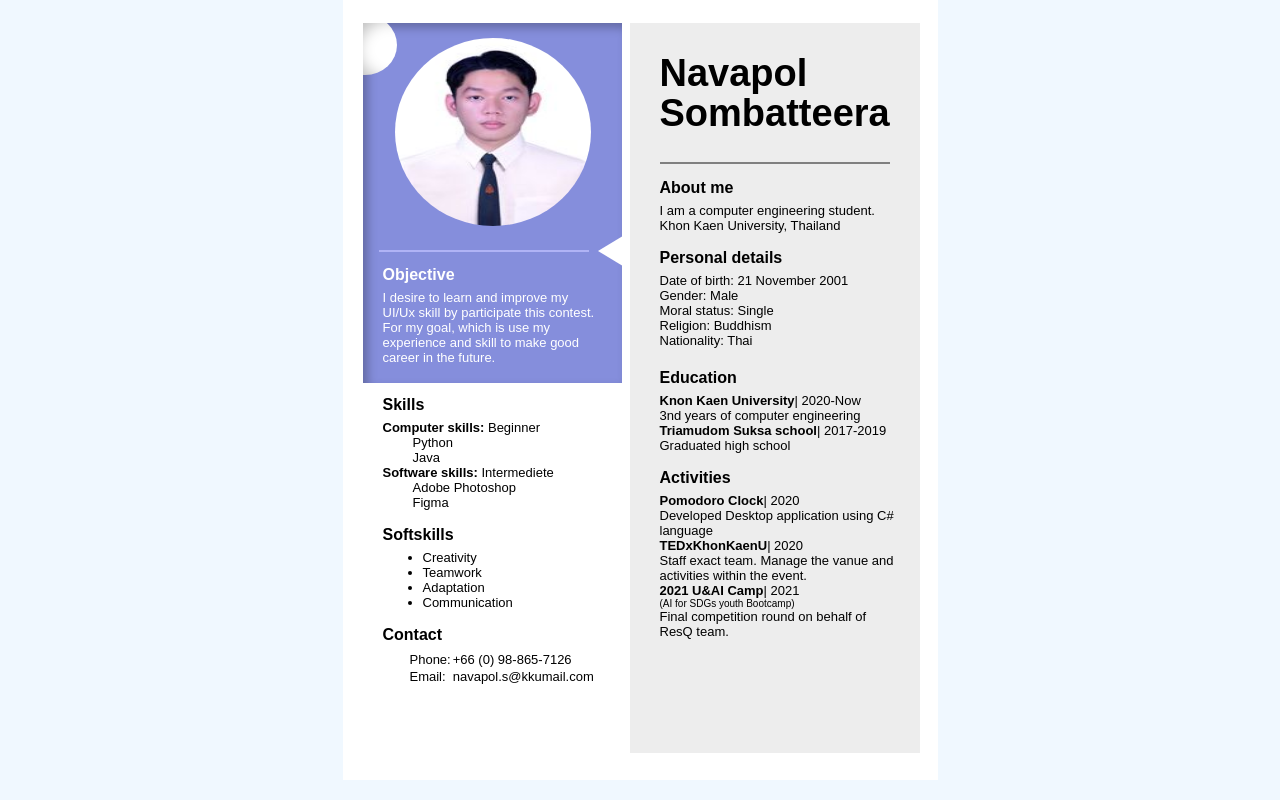
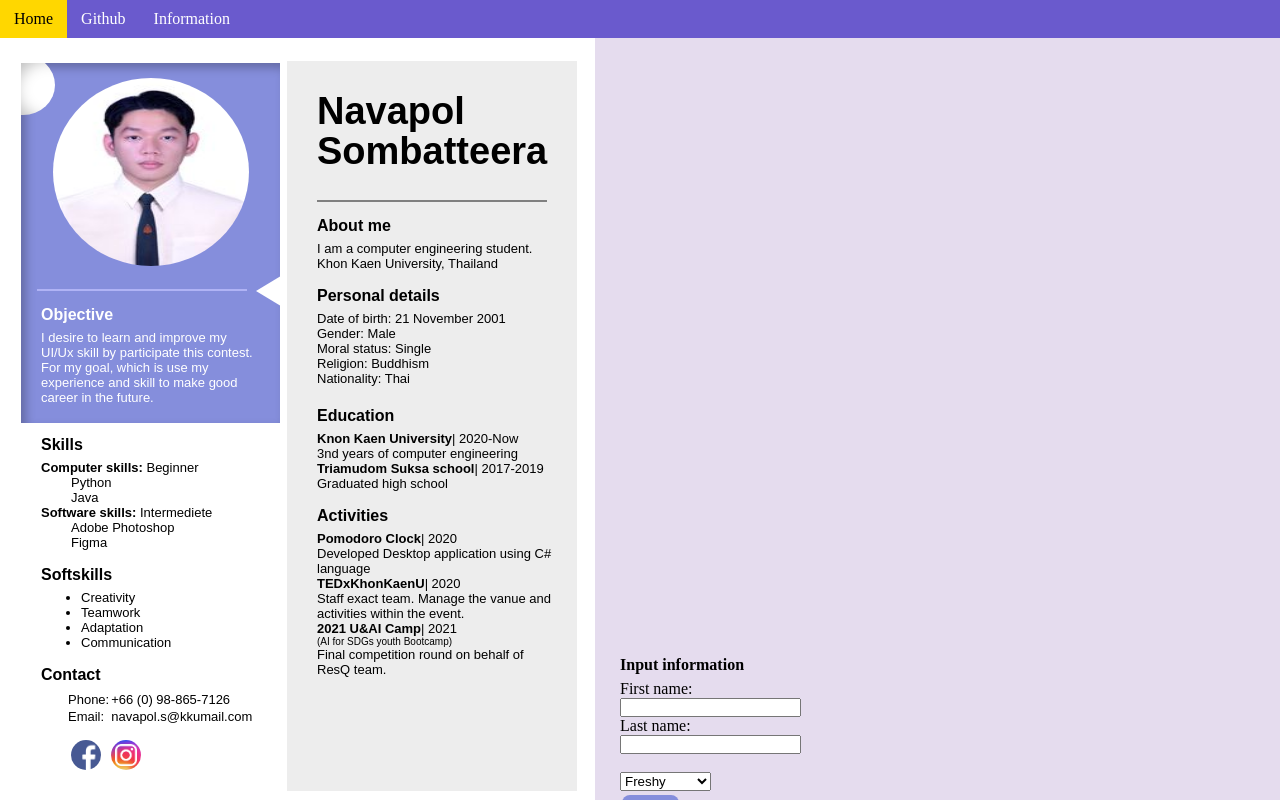
Before and after one commit to Navapol2001/Navapol.github.io, a plain HTML site: page profile.html in a window 1280 px wide. Drawn offline with Linux system fonts and the light colour scheme.

Commit message:
lastest version

```diff
--- a/profile.html
+++ b/profile.html
@@ -8,12 +8,37 @@
     <title>Navapol's portfolio</title>
 </head>
 <body>
+    <div class="navbar">
+        <ul>
+            <li><a href="#a4" target="_self">Home</a></li>
+            <li><a href="https://github.com/Navapol2001/Navapol2001.github.io/blob/main/styles/navapol-style.css">Github</a></li>
+            <li><a href="#inform" target="_self">Information</a></li>
+        </ul>
+    </div>
+    <div id="inform">
+        <h1>Input information</h1>
+        <form action="#">
+            <label for="fname">First name:</label><br>
+            <input type="text" id="fname" name="fname"><br>
+            <label for="lname">Last name:</label><br>
+            <input type="text" id="lname" name="lname"><br><br>
+            <select name="years" id="years">
+                <option value="freshy">Freshy</option>
+                <option value="sophomore">Sophomore</option>
+                <option value="junior">Junior</option>
+                <option value="senior">Seniot</option>
+            </select><br>
+            <input id="button" type="submit" value="Submit">
+        </form>
+    </div>
     <div class="a4">
         <div class="par-right">
-            <div class="name">
-                <p>Navapol Sombatteera</p>
-                <div class="line2"></div>
-            </div>
+            <header>
+                <div class="name">
+                    <p>Navapol Sombatteera</p>
+                    <div class="line2"></div>
+                </div>
+            </header>
             <div class="me">
                 <h1>About me</h1>
                 <p>I am a computer engineering student. Khon Kaen University, Thailand</p>
@@ -88,6 +113,10 @@
                     </tr>
                 </table>
             </div>
+            <div class="pic-link">
+                <a href="https://www.facebook.com/sombuttira/" target="_blank"><img id="fb" src="images/fb.png" alt="facebook"></a>
+                <a href="https://www.instagram.com/oop_nvp/" target="_blank"><img id="int" src="images/int.png" alt="instagram"></a>
+            </div>
         </div>
     </div>
 </body>
--- a/styles/navapol-style.css
+++ /dev/null
@@ -1,63 +0,0 @@
-html {
-    font-size: 10px;
-    font-family: 'Open san', sans-serif;
-    background-color: cornsilk;
-}
-.container {
-    max-width: 1000px;
-    height: auto;
-    margin: 0 auto;
-    background-color:azure;
-    padding: 0px 20px 20px 20px;
-    border: 5px solid ;
-    border-color: aquamarine;
-}
-figcaption {
-    text-align: center;
-    font-size: small;
-}
-.image {
-    justify-content: space-between;
-}
-img {
-    display: block;
-    margin: 0 auto;
-}
-p1, p2{
-    color: gray;
-    font-size: 16px;
-    line-height: 2;
-    letter-spacing: 1px;
-}
-ul {
-    color: gray;
-    font-size: 16px;
-}
-#heading {
-    color: blue;
-    text-shadow: 2px 2px black;
-    font-size: 400%;
-    text-align: center;
-}
-#popular {
-    border: 4px dotted red;
-}
-@media screen and (max-width: 768px) {
-   .container {
-    max-width: 600px;
-    height: auto;
-   }
-   .header #heading {
-    font-size: calc(350% + 1.2vmin);
-   }
- @media screen and (max-width: 480px) {
-    .container {
-     max-width: 300px;
-     height: auto;
-     background-color:snow;
-    }
-    .header #heading {
-     font-size: calc(300% + 0.5vmin);
-    }
-    }
-}
--- a/styles/style.css
+++ b/styles/style.css
@@ -4,15 +4,52 @@
     box-sizing: border-box;
 }
 body {
-    background-color: aliceblue;
+    background-color: rgb(229, 220, 238);
+}
+.navbar ul {
+    list-style-type: none;
+    margin: 0px;
+    padding: 0;
+    overflow: hidden;
+    background-color:slateblue;
+}
+.navbar li {
+    display: inline;
+    float: left;
+}
+.navbar li a {
+    display: block;
+    color: white;
+    text-align: center;
+    padding: 10px 14px;
+    text-decoration: none;
+}
+.navbar li a:hover:not(.avtive) {
+    background-color:gold;
+    color: black;
+}
+#inform {
+    position: absolute;
+    left: 620px;
+    top: 650px;
+}
+#button {
+    background-color:#858EDC;
+    border: none;
+    color: #FFFFFF;
+    padding: 3px 8px;
+    margin: 4px 2px;
+    cursor: pointer;
+    border-radius: 8px;
 }
 .a4 {
-    position: relative;
+    position: absolute;
     width: 595px;
     height: 780px;
     background: #FFFFFF;
     font-family:Arial, Helvetica, sans-serif;
 }
+/* separate 2 partitions on one A4 sheet */
 .par-right {
     position: absolute;
     width: 290px;
@@ -22,6 +59,14 @@ body {
     background: rgba(231, 231, 231, 0.72);
     color: #000000;
 }
+.par-left {
+    position: absolute;
+    width: 290px;
+    height: 730px;
+    top: 1.5px;
+    left: 1px;
+}
+/* component in purple box */
 .head {
     position: absolute;
     width: 259px;
@@ -61,6 +106,24 @@ body {
     border-top: 15px solid transparent;
     border-bottom: 15px solid transparent;
 }
+.desire {
+    position: absolute;
+    left: 40px;
+    width: 220;
+    height: auto;
+    top: 260px;
+}
+.desire h1 {
+    font-size: medium;
+    text-align: left;
+    color: #FFFFFF;
+    line-height: 30px;
+}
+.desire p {
+    text-align: left;
+    font-size: small;
+    color: #FFFFFF;
+}
 img {
     position: absolute;
     width: 196px;
@@ -69,6 +132,13 @@ img {
     top: 15px;
     border-radius: 50%;
 }
+/* setting head topic all the same */
+h1 {
+    font-size: medium;
+    text-align: left;
+    line-height: 30px;
+}
+/* setting elements in right partition */
 .name p {
     position: absolute;
     width: 270px;
@@ -87,11 +157,6 @@ img {
     left: 30px;
     top: 139px;
     border: 1.5px solid gray;
-}
-h1 {
-    font-size: medium;
-    text-align: left;
-    line-height: 30px;
 }
 .me {
     position: absolute;
@@ -138,28 +203,10 @@ h1 {
     text-align: left;
     font-size: small;
 }
-.desire {
-    position: absolute;
-    left: 40px;
-    width: 220;
-    height: auto;
-    top: 260px;
-}
-.desire h1 {
-    font-size: medium;
-    text-align: left;
-    color: #FFFFFF;
-    line-height: 30px;
-}
-.desire p {
-    text-align: left;
-    font-size: small;
-    color: #FFFFFF;
-}
+/* setting elements in left partition */
 .skill {
     position: absolute;
     left: 40px;
-    width: 220;
     height: auto;
     top: 390px;
 }
@@ -172,7 +219,6 @@ h1 {
 .softskill {
     position: absolute;
     left: 40px;
-    width: 220;
     height: auto;
     top: 520px;
 }
@@ -183,7 +229,6 @@ h1 {
 .contact {
     position: absolute;
     left: 40px;
-    width: 220;
     height: auto;
     top: 620px;
 }
@@ -191,3 +236,17 @@ h1 {
     font-size: small;
     margin-left: 25px;
 }
+#fb {
+    position: absolute;
+    left: 70px;
+    width: 30px;
+    height: auto;
+    top: 700px;
+}
+#int {
+    position: absolute;
+    left: 110px;
+    width: 30px;
+    height: auto;
+    top: 700px;
+}
```
Also changed, not shown: index.html (deleted, +0 -31 lines), images/fb.png (added), images/int.png (added), images/meme.jpg (deleted), images/ted.jpg (deleted), 2 other files.
